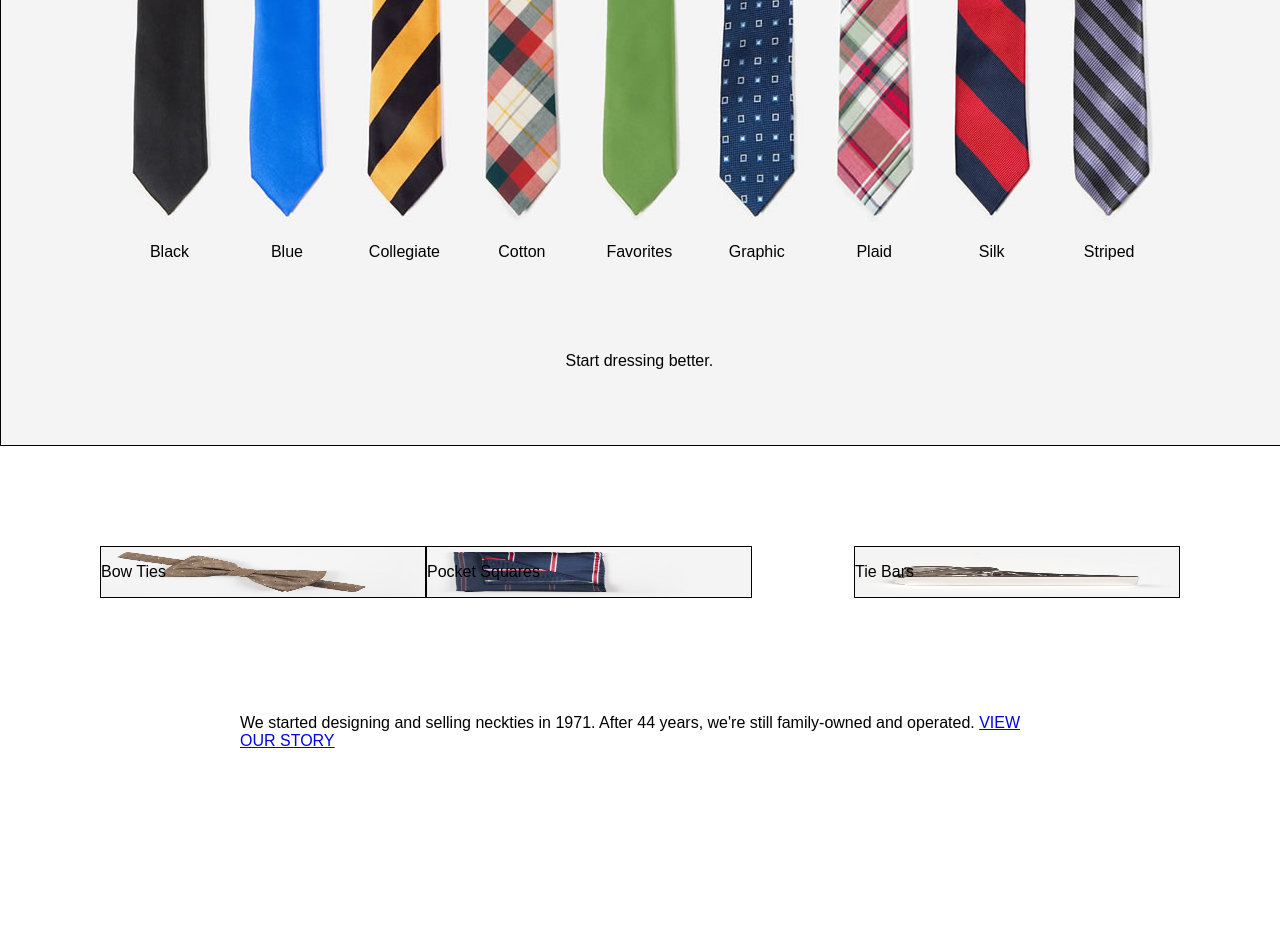
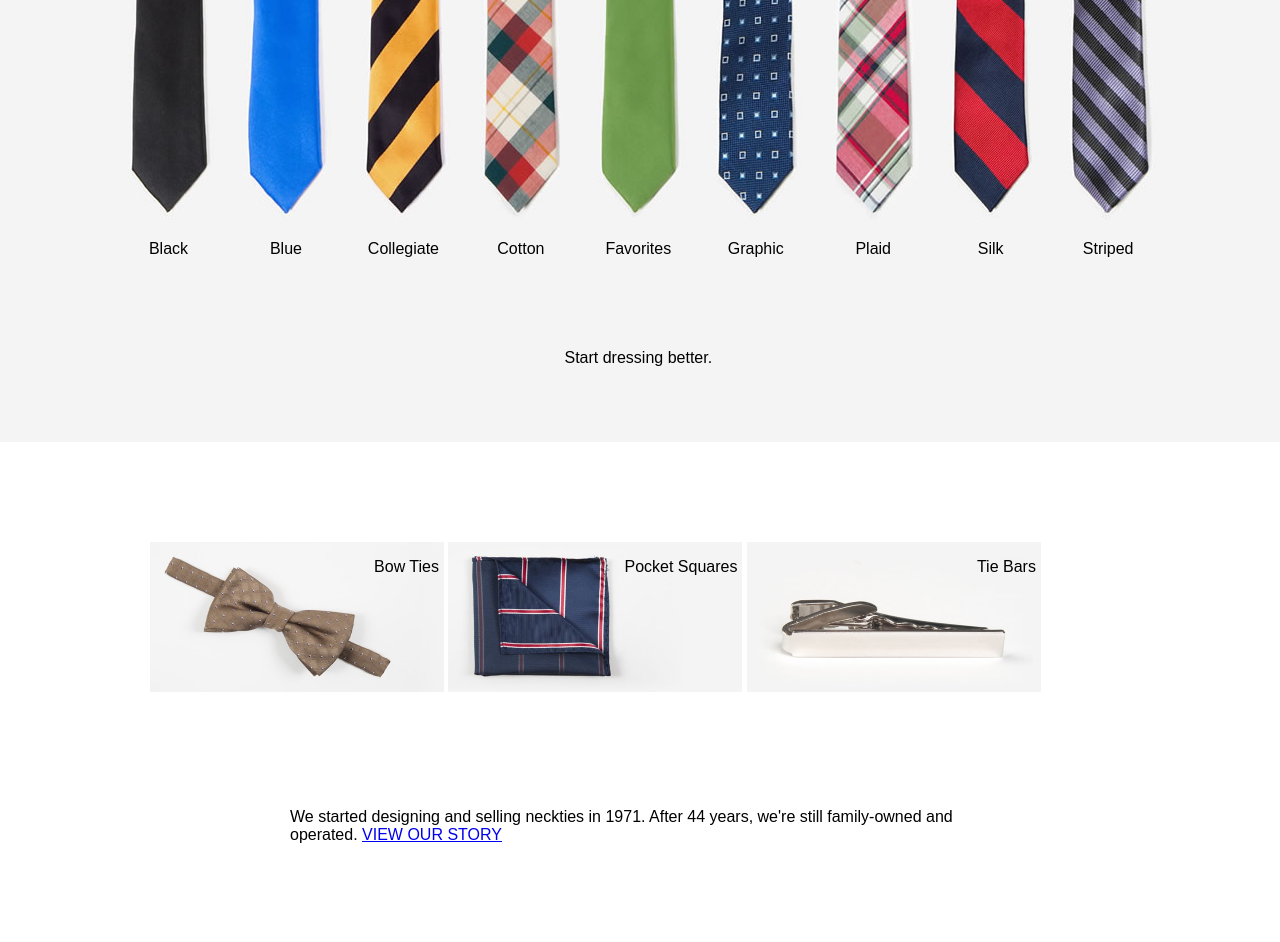
Before and after one commit to corifowler/skinny-ties-weird, a plain HTML site: page index.html in a window 1280 px wide. Shown: the part 272-1214 px from the top of the page. Drawn offline with Linux system fonts and the light colour scheme; files whose address does not match are found by name.

Commit message:
Set up accessories section layout

```diff
--- a/main.css
+++ b/main.css
@@ -34,7 +34,6 @@ input {
 }
 
 .nav-box {
-  border: 1px solid black;
   overflow: auto;
   display: inline-block;
   width: 100%;
@@ -111,7 +110,7 @@ ul {
 }
 
 .cart-img {
-  background: url('/Users/cfowler/tiy/projects/skinny-ties/assets/sprite@2x.png') no-repeat -45px -16px;
+  background: url('assets/sprite@2x.png') no-repeat -45px -16px;
   background-size: 400px 200px;
   width: 14px;
   height: 12px;
@@ -124,7 +123,7 @@ ul {
 
 .mag-glass {
   display:inline-block;
-  background: url('/Users/cfowler/tiy/projects/skinny-ties/assets/sprite@2x.png') no-repeat -15px -15px;
+  background: url('assets/sprite@2x.png') no-repeat -15px -15px;
   background-size: 400px 200px;
   width: 13px;
   height: 13px;
@@ -152,7 +151,7 @@ ul {
   background-size: 44px;
   height: 5px;
   position: absolute;
-  top: 0;
+  top: 259px;
   left: 0;
   width: 100%;
 }
@@ -160,7 +159,6 @@ ul {
 /* Tie Colors Section*/
 
 .tie-colors {
-  border: 1px solid black;
   display: inline-block;
   background-color: #F4F4F4;
   width: 100%;
@@ -190,30 +188,40 @@ ul {
 .accessories {
   display: inline-block;
   padding: 100px;
+  margin-left: 50px;
+  margin-right: 50px;
+}
+
+.accessories p {
+  margin-right: 5px;
+  display: inline-block;
 }
 
 .bowties {
-  float: left;
+  display: inline-block;
   width: 30%;
-  border: 1px solid black;
-  background-image: url('/Users/cfowler/tiy/projects/skinny-ties/assets/bow-ties@1.5x.jpg');
+  background-image: url('assets/bow-ties@1.5x.jpg');
   background-size: 100% 100%;
+  height: 150px;
+  text-align: right;
 }
 
 .tie-bars {
-  float: right;
+  display: inline-block;
   width: 30%;
-  border: 1px solid black;
-  background-image: url('/Users/cfowler/tiy/projects/skinny-ties/assets/tie-bars@1.5x.jpg');
+  background-image: url('assets/tie-bars@1.5x.jpg');
   background-size: 100% 100%;
+  height: 150px;
+  text-align: right;
 }
 
 .pocket-squares {
   display: inline-block;
   width: 30%;
-  border: 1px solid black;
-  background-image: url('/Users/cfowler/tiy/projects/skinny-ties/assets/pocket-squares@1.5x.jpg');
+  background-image: url('assets/pocket-squares@1.5x.jpg');
   background-size: 100% 100%;
+  height: 150px;
+  text-align: right;
 }
 
 blockquote {
```
Also changed, not shown: index.html (+1 -1 lines).
